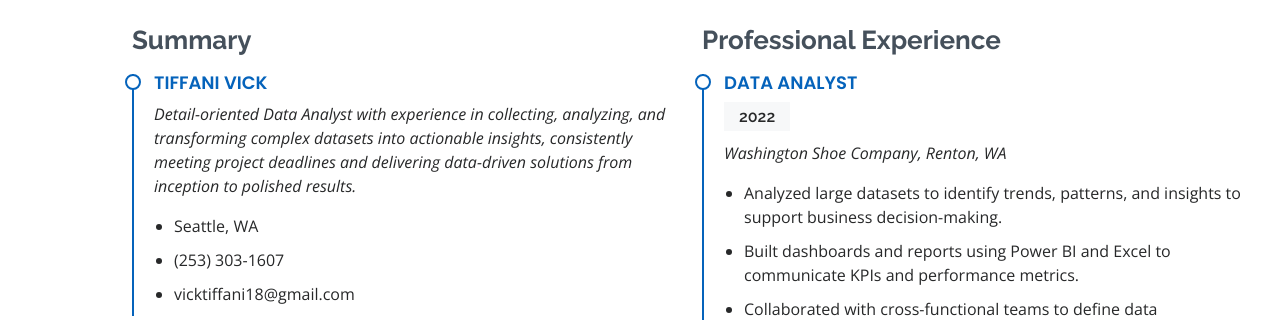
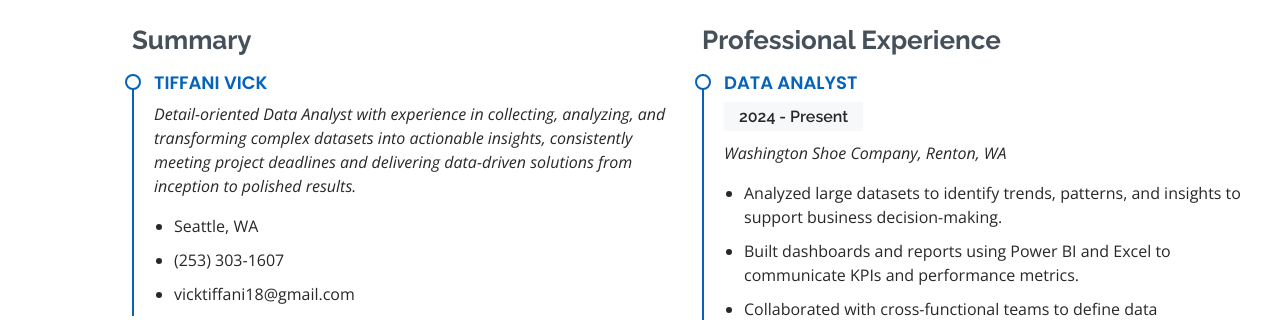
Before and after one commit to tiffanivick/tiffanivick.github.io, a Flask app: page / in a window 1280 px wide. Shown: the part 2868-3188 px from the top of the page. Run offline with Flask 2, Linux system fonts and the light colour scheme; parts of the project's set-up code (start-up, migrations or seed data) failed here and were passed over; some libraries are stand-ins or nearby versions.

Commit message:
Update work timeline

```diff
--- a/templates/index.html
+++ b/templates/index.html
@@ -328,7 +328,7 @@
             <h3 class="resume-title">Professional Experience</h3>
             <div class="resume-item">
               <h4>Data Analyst</h4>
-              <h5>2022</h5>
+              <h5>2024 - Present</h5>
               <p><em>Washington Shoe Company, Renton, WA</em></p>
               <ul>
                 <li>Analyzed large datasets to identify trends, patterns, and insights to
```
